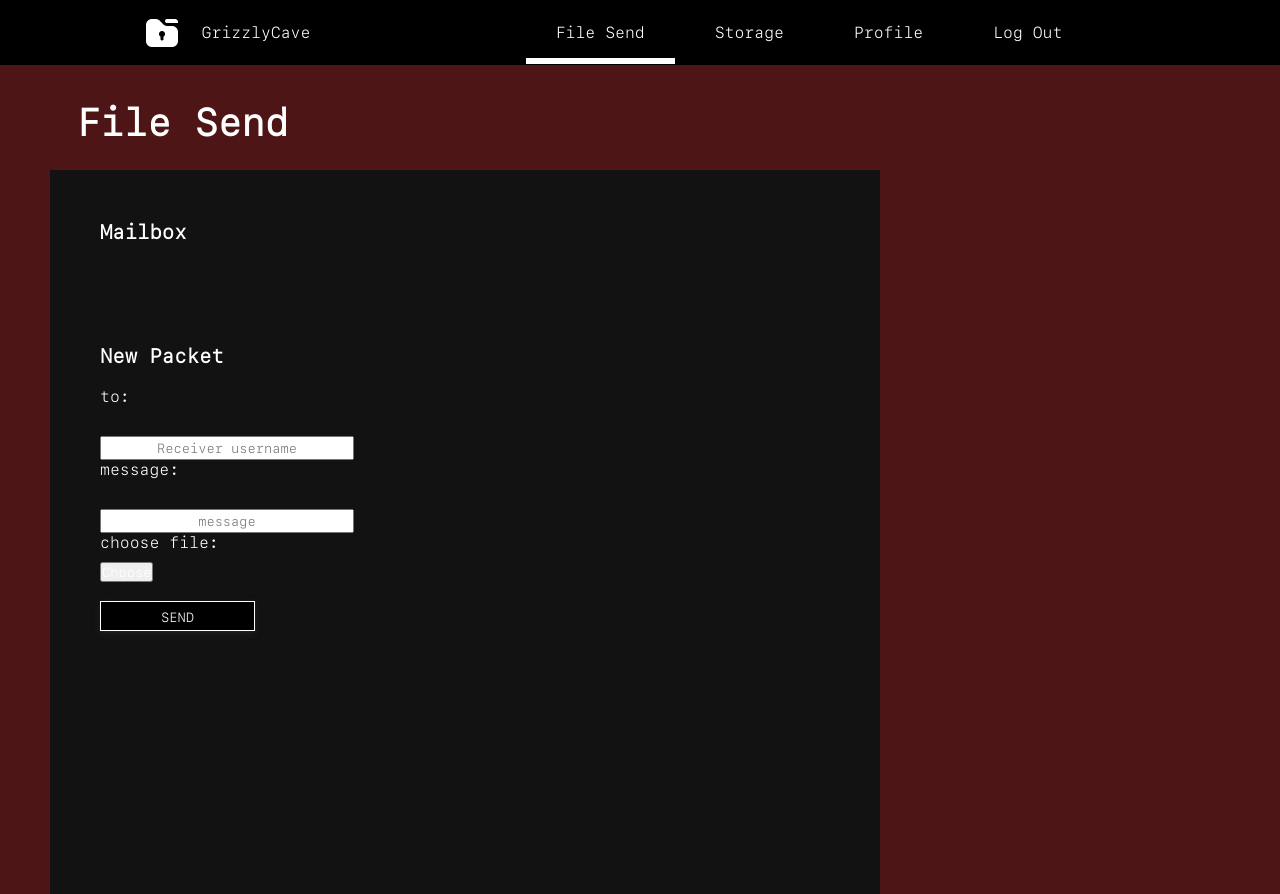
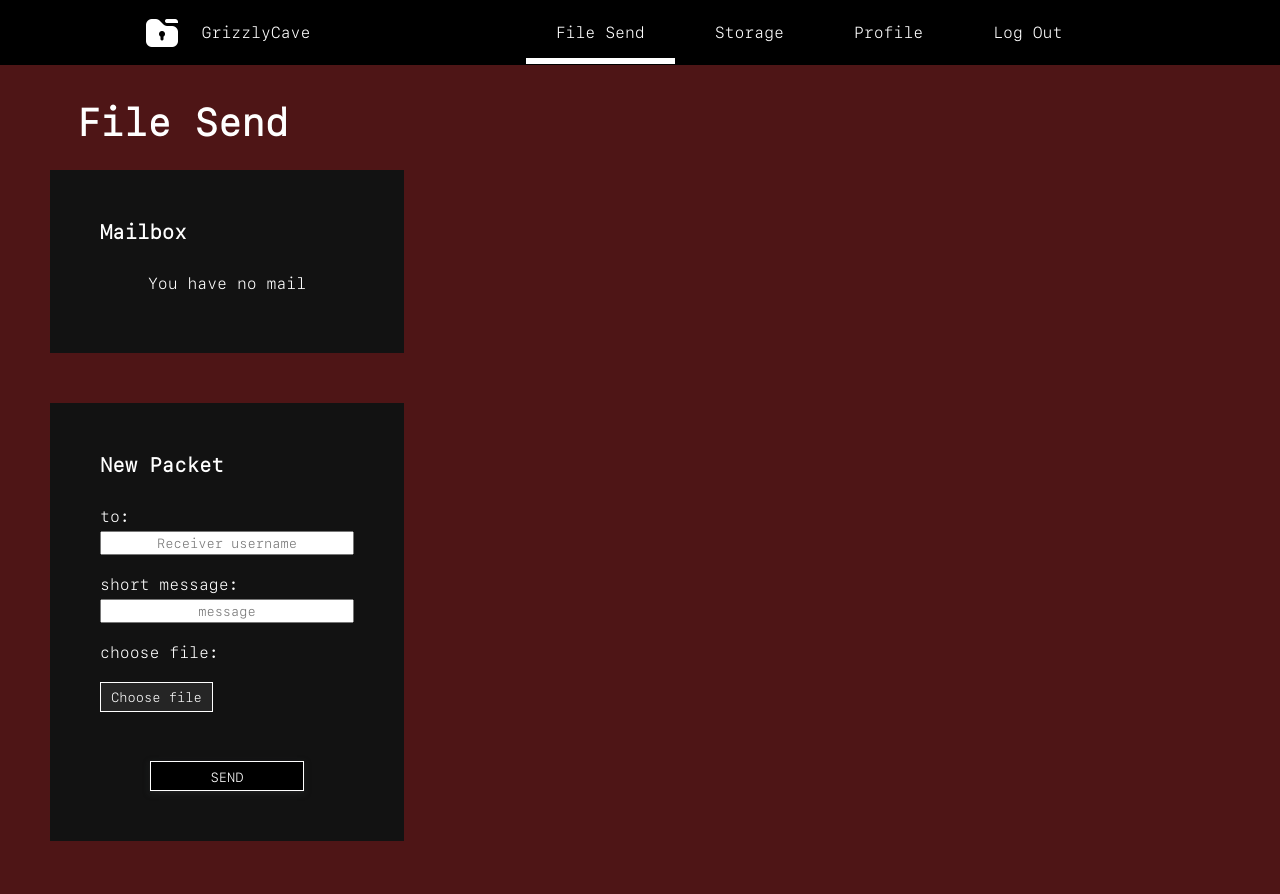
Before and after one commit to AnonymousGrizzly/Grizzly-Cave, a React (Create React App) app in the folder grizzlycave/: page /mail in a window 1280 px wide. After the commit the page ends 841 px from the top, so only its background shows below. Built offline with nearby package versions, Linux system fonts and the light colour scheme; no server answers; sample sign-in values are in the browser's storage.

Commit message:
some mail css improvements

```diff
--- a/grizzlycave/src/designs/Mail.css
+++ b/grizzlycave/src/designs/Mail.css
@@ -1,21 +1,61 @@
-
 .mail-cntnr h1{
     margin-top: 100px;
     margin-left: 6%;
 }
 .postaloffice-cntnr{
-    width: 57%;
-    height: 500px;
+    width: fit-content;
+    height: fit-content;
     background-color: var(--secondary);
     padding: 50px;
     margin-left: 50px;
 }
+
 .mailbox-cntnr{
     margin-left: 50px;
+    margin-bottom: 50px;
     padding: 50px;
     background-color: var(--secondary);
-    width:  57%;
+    width:  254px;
 }
+
+.mail-cntnr h3{
+    margin-bottom: 30px;
+}
+
+.mailbox-cntnr p{
+    text-align: center;
+}
+
+.choose-btn{
+    box-shadow: none;
+    text-decoration: none;
+    background-color: #252525;
+    border: none;
+    border: 1px solid #fff;
+    padding: 6px 10px;
+    margin-bottom: 30px;
+    margin-top: 10px;
+    margin-right: auto;
+}
+.postaloffice-cntnr p{
+    margin-top: 20px;
+    margin-bottom: 5px;
+}
+.postaloffice-cntnr input{
+    padding-top: 0;
+    margin-top: 0;
+}
+
+.office-btns{
+    margin-top: 10px;
+    display: flex;
+    flex-direction: column;
+    justify-content: center;
+}
+.office-btns .secondary-btn{
+    margin: auto;
+}
+
 @media screen and (min-width: 1500px){
     .mail-cntnr{
         width: 1450px;
--- a/grizzlycave/src/pages/Mail.jsx
+++ b/grizzlycave/src/pages/Mail.jsx
@@ -1,33 +1,48 @@
-import React from 'react';
+import React, { useState } from 'react';
 import "../designs/Mail.css";
 import Input from "../components/Input"
 import Button from '../components/Button';
 
 function Mail() {
+
+  const [NumOfMail, setNumOfMail] = useState(false);
+
   return <div>
     <div id="mail" className='mail-cntnr'>
       <h1>File Send</h1>
       <div className='mailbox-cntnr'>
         <h3>Mailbox</h3>
+        {NumOfMail ? (<div>
+          tole je pa treba še narest
+        </div>) : (
+          <p> You have no mail </p>
+        )}
       </div>
       <div className='postaloffice-cntnr'>
-        <h3 className='icon'>New Packet</h3><br/>
-        <form>
+        <h3 className='icon'>New Packet</h3>
+        <div>
           <p>to:</p>
-          <Input required placeholder="Receiver username" type="text"/>
-          <p>message:</p>
-          <Input placeholder={"message"}/>
+          <Input required
+           placeholder="Receiver username"
+            type="text"
+          />
+          <p>short message:</p>
+          <Input
+           placeholder={"message"}
+          />
           <p>choose file:</p>
+          <div className='office-btns'>
             <Button
-          text={"Choose"}
+            text={"Choose file"}
             className={"choose-btn"}
 
-          /> <br/> <br/>
+            /><br/>
             <Button
             text={"SEND"}
             className={"secondary-btn"}
             />
-        </form>
+          </div>
+        </div>
       </div>
     </div>
   </div>;
```
Lines whose indentation alone changed are shown as unchanged.
